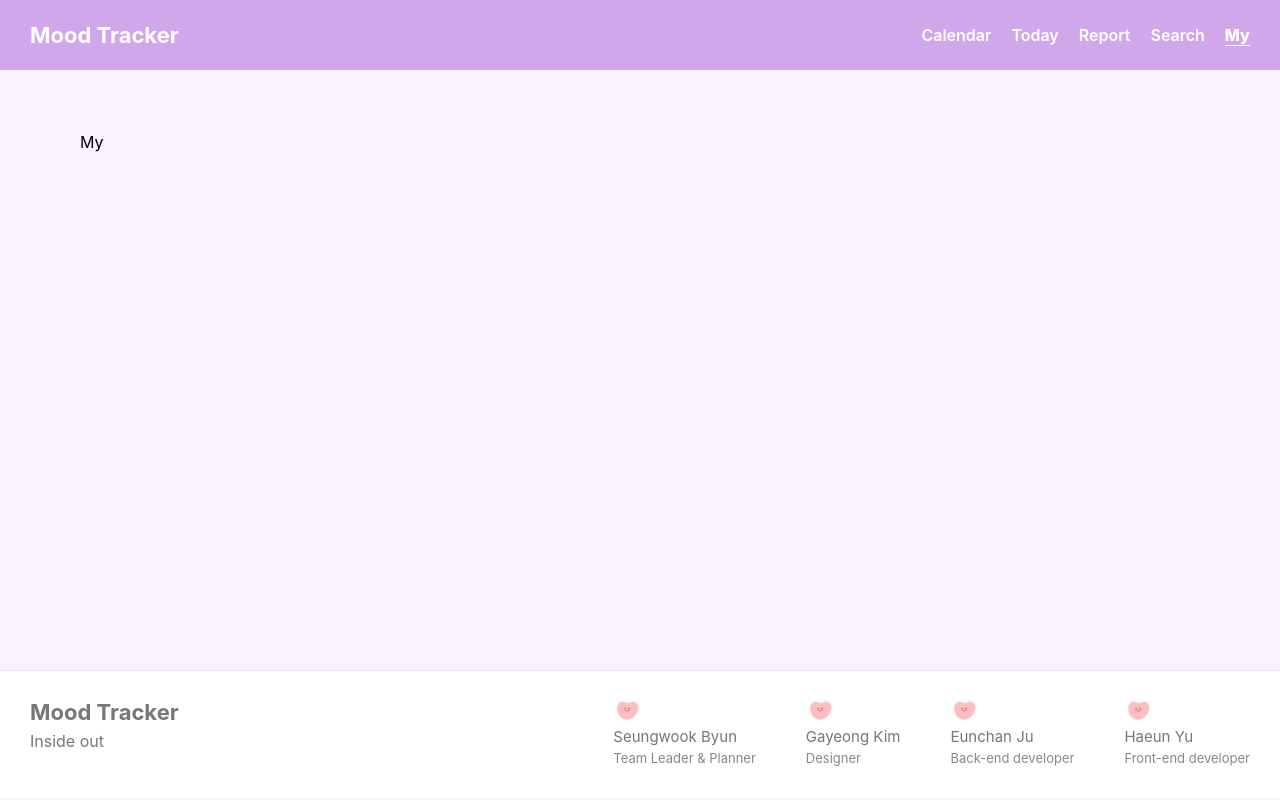
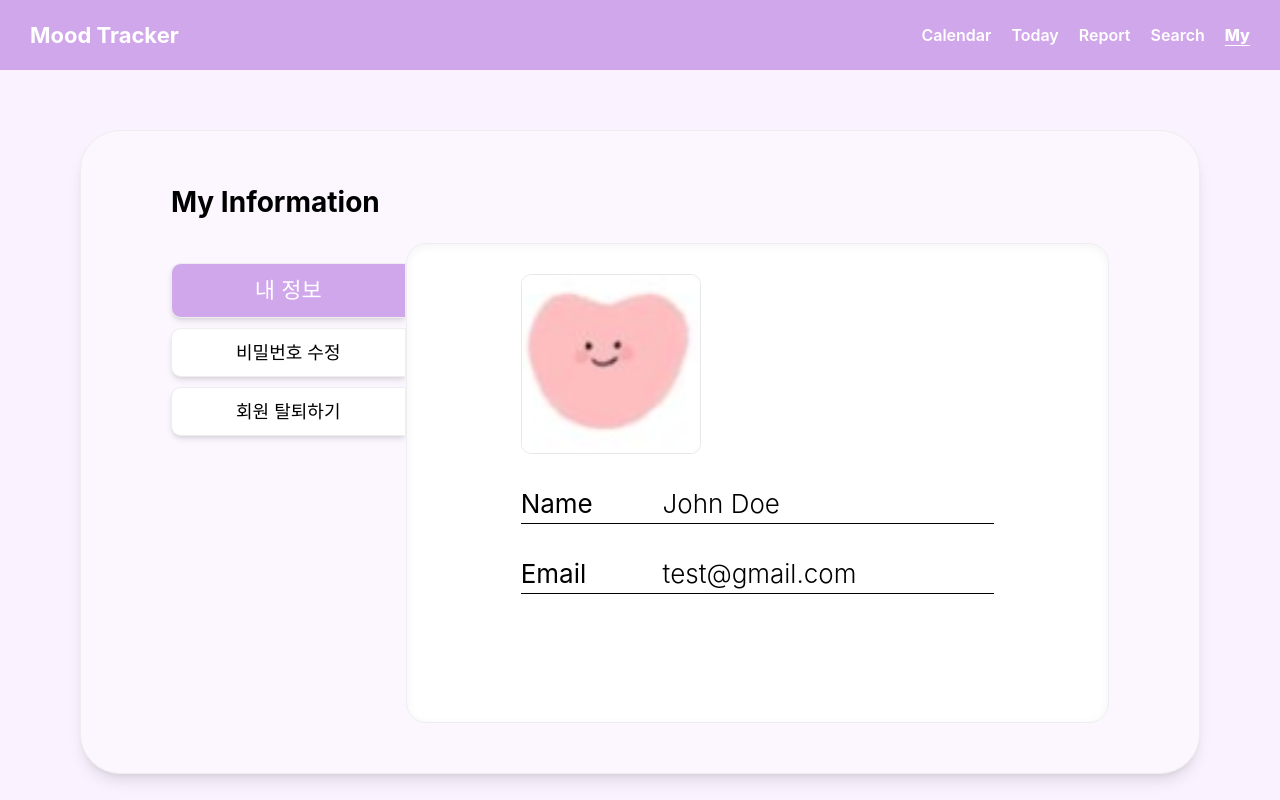
Before and after one commit to haeun-yu/MoodTracker, a Vue app in the folder client/: page /my in a window 1280 px wide. Shown: the top 800 px of the page. Built offline with nearby package versions, Linux system fonts and the light colour scheme.

Commit message:
feat: my page 추가

```diff
--- /dev/null
+++ b/client/src/datas/user.ts
@@ -0,0 +1,5 @@
+export const userInformation: User = {
+  name: 'John Doe',
+  email: 'test@gmail.com',
+  password: 'password'
+}
--- a/client/src/views/MyView.vue
+++ b/client/src/views/MyView.vue
@@ -1,7 +1,152 @@
 <template>
-  <div>My</div>
+  <div class="my-body">
+    <h1 class="text-[28px] font-bold mb-[20px]">{{ menu }}</h1>
+
+    <section class="grid grid-cols-4">
+      <article class="flex flex-col gap-[10px] pt-[20px]">
+        <button
+          @click="handleMenu('My Information')"
+          class="btn-menu"
+          :class="{ active: menu === 'My Information' }"
+        >
+          내 정보
+        </button>
+        <button
+          @click="handleMenu('Reset Password')"
+          class="btn-menu"
+          :class="{ active: menu === 'Reset Password' }"
+        >
+          비밀번호 수정
+        </button>
+        <button
+          @click="handleMenu('Delete Account')"
+          class="btn-menu"
+          :class="{ active: menu === 'Delete Account' }"
+        >
+          회원 탈퇴하기
+        </button>
+      </article>
+
+      <article v-if="menu === 'My Information'" class="function-box">
+        <div class="w-[80%] flex flex-col gap-[30px] p-[20px]">
+          <img
+            src="/images/sample-image.svg"
+            alt="sample-image"
+            class="w-[180px] h-[180px] rounded-[10px] border object-cover"
+          />
+          <div class="flex border-b-[1.5px] border-black">
+            <label class="w-[30%] text-[26px]">Name</label>
+            <p class="w-[70%]] text-[26px] font-light">{{ user.name }}</p>
+          </div>
+          <div class="flex border-b-[1.5px] border-black">
+            <label class="w-[30%] text-[26px]">Email</label>
+            <p class="w-[70%]] text-[26px] font-light">{{ user.email }}</p>
+          </div>
+        </div>
+      </article>
+      <article v-else-if="menu === 'Reset Password'" class="function-box">
+        <div class="w-full flex flex-col justify-between gap-[30px] p-[20px]">
+          <div class="flex flex-col gap-[30px]">
+            <div class="flex flex-col gap-[10px]">
+              <label class="w-[50%] text-[20px]">Current Password</label>
+              <CommonInput type="password" class="w-[50%] text-[20px] font-light" />
+            </div>
+            <div class="flex flex-col gap-[10px]">
+              <label class="w-[50%] text-[20px]">New Password</label>
+              <CommonInput type="password" class="w-[50%] text-[20px] font-light" />
+            </div>
+            <div class="flex flex-col gap-[10px]">
+              <label class="w-[50%] text-[20px]">Confirm New Password</label>
+              <CommonInput type="password" class="w-[50%] text-[20px] font-light" />
+            </div>
+          </div>
+
+          <div class="flex justify-end">
+            <button class="btn-primary p-[10px]">Reset Password</button>
+          </div>
+        </div>
+      </article>
+      <article v-else-if="menu === 'Delete Account'" class="function-box">
+        <div class="w-full flex flex-col justify-between gap-[30px] p-[20px]">
+          <div class="flex flex-col gap-[10px]">
+            <label class="w-[50%] text-[20px]">Password</label>
+            <CommonInput type="password" class="w-[50%] text-[20px] font-light" />
+          </div>
+
+          <div class="flex justify-end">
+            <button class="btn-primary p-[10px]">Delete Account</button>
+          </div>
+        </div>
+      </article>
+    </section>
+  </div>
 </template>
 
-<script setup lang="ts"></script>
+<script setup lang="ts">
+import { onMounted, ref } from 'vue'
+import { userInformation } from '@/datas/user'
+import CommonInput from '@/components/input/CommonInput.vue'
 
-<style scoped></style>
+const menu = ref<string>('My Information')
+const user = ref<User>({
+  name: '',
+  email: '',
+  password: ''
+})
+
+onMounted(() => {
+  user.value = userInformation
+})
+
+const handleMenu = (value: string) => {
+  menu.value = value
+}
+</script>
+
+<style scoped>
+.my-body {
+  width: 100%;
+  height: 100%;
+  border: 1.5px solid #eeeeee;
+  border-radius: 40px;
+  padding: 50px 90px;
+  background-color: #fcf7ff;
+  box-shadow:
+    0 10px 15px -3px rgb(0 0 0 / 0.1),
+    0 4px 6px -4px rgb(0 0 0 / 0.1);
+}
+
+.function-box {
+  grid-column: span 3 / span 3;
+  border: 1.5px solid #eeeeee;
+  border-radius: 20px;
+  padding: 10px 30px;
+  min-height: calc(60vh);
+  display: flex;
+  justify-content: center;
+  background-color: white;
+  box-shadow: inset 0 2px 10px 0 rgb(0 0 0 / 0.05);
+}
+
+.btn-menu {
+  width: 100%;
+  padding: 10px 20px;
+  border-radius: 10px 0 0 10px;
+  background-color: white;
+  cursor: pointer;
+  font-size: 18px;
+  font-weight: semibold;
+  transition: all 0.3s;
+  border: 1px solid #eeeeee;
+  box-shadow:
+    0 4px 6px -1px rgb(0 0 0 / 0.1),
+    0 2px 4px -2px rgb(0 0 0 / 0.1);
+}
+
+.btn-menu.active {
+  background-color: #d0a7eb;
+  font-size: 22px;
+  font-weight: semibold;
+  color: white;
+}
+</style>
```
